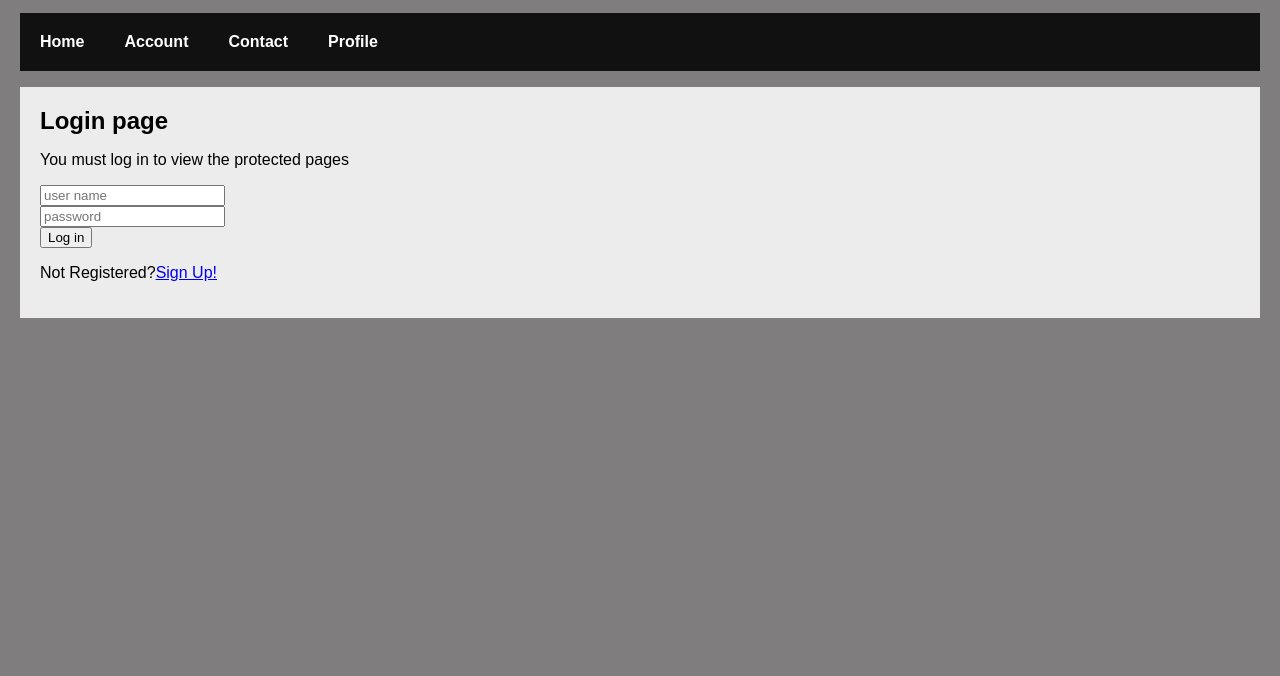
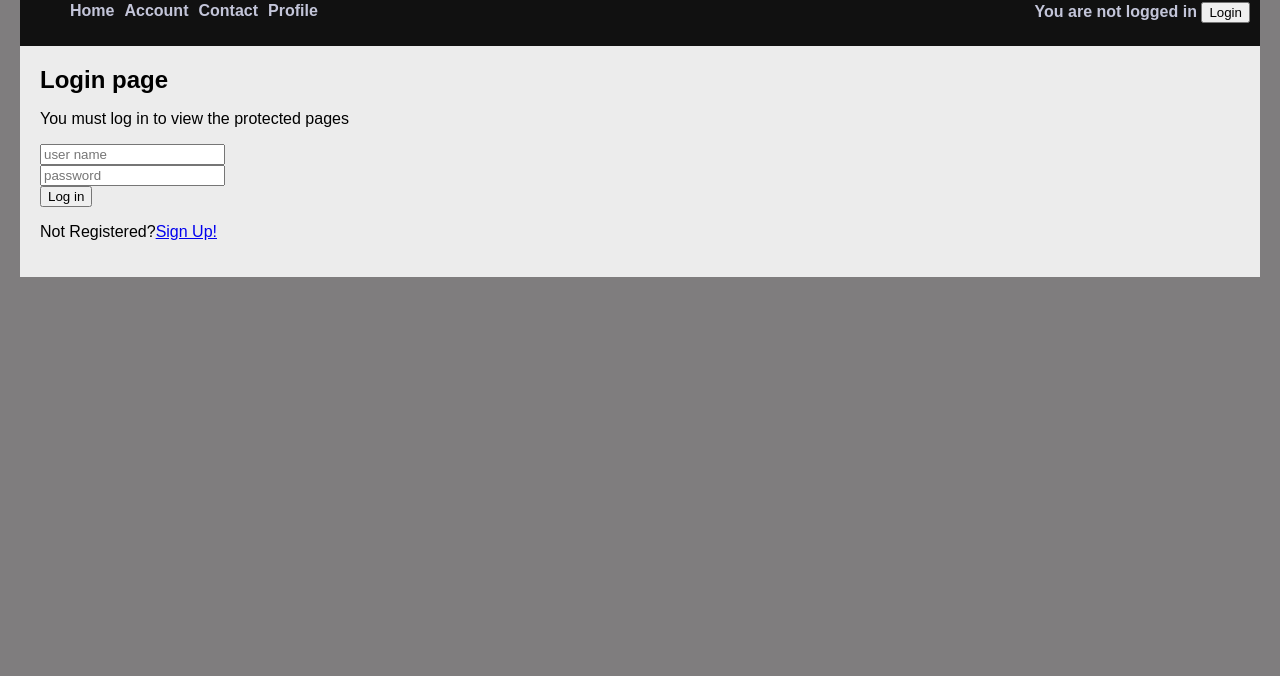
Before and after one commit to Ying-lenny/FYPRepo, a React app in the folder reactApp/: page /login in a window 1280 px wide. Shown: the part 124-800 px from the top of the page. Built offline with nearby package versions, Linux system fonts and the light colour scheme.

Commit message:
Moved AuthHeader to appear inside SiteHeader

```diff
--- a/reactApp/src/components/authHeader/index.js
+++ b/reactApp/src/components/authHeader/index.js
@@ -7,14 +7,14 @@ const BaseAuthHeader = (props) => {
   const { history } = props;
 
   return context.isAuthenticated ? (
-    <p>
+    <a>
       Welcome {context.userName}! <button onClick={() => context.signout()}>Sign out</button>
-    </p>
+    </a>
   ) : (
-    <p>
+    <a>
       You are not logged in{" "}
       <button onClick={() => history.push("/login")}>Login</button>
-    </p>
+    </a>
   );
 };
 
--- a/reactApp/src/components/siteHeader/index.js
+++ b/reactApp/src/components/siteHeader/index.js
@@ -1,14 +1,18 @@
 import React from "react";
 import { NavLink } from "react-router-dom";
+import AuthHeader from "../authHeader";
 
 const SiteHeader = () => {
     return (
-            <ul className="header">
+        <div className="header" >
+            <ul>
                 <li><NavLink to="/">Home</NavLink></li>
                 <li><NavLink to="/stuff">Account</NavLink></li>
                 <li><NavLink to="/contact">Contact</NavLink></li>
                 <li><NavLink to="/profile">Profile</NavLink></li>
+                <li class ="account" > <AuthHeader/> </li>
             </ul>
+        </div>
         );
     };
 
--- a/reactApp/src/pages/Main.js
+++ b/reactApp/src/pages/Main.js
@@ -7,7 +7,6 @@ import LoginPage from "./loginPage";
 import SignUpPage from "./signUpPage";
 import Profile from "./ProfilePage";
 import PrivateRoute from "./privateRoute";
-import AuthHeader from "../components/authHeader";
 import AuthProvider from "../contexts/authContext";
 import SiteHeader from '../components/siteHeader';
 
@@ -17,7 +16,6 @@ class Main extends Component {
       return (
         <BrowserRouter>
           <AuthProvider>
-            <AuthHeader />
               <div>
               <h1>Fourth Year Project Blender Repo</h1>
               <SiteHeader />
--- a/reactApp/src/pages/index.css
+++ b/reactApp/src/pages/index.css
@@ -6,23 +6,33 @@ body {
   h1, h2, p, ul, li {
     font-family: sans-serif;
   }
-  ul.header li {
+
+  div.header li {
     display: inline;
     list-style-type: none;
     margin: 0;
   }
-  ul.header {
+  div.header {
     background-color: #111;
-    padding: 0;
+    padding: 5px;
+    left: 0;
+    right: 0;
   }
-  ul.header li a {
-    color: #FFF;
+  div.header li a {
+    color: #C3C5D9;
     font-weight: bold;
     text-decoration: none;
-    padding: 20px;
+    padding: 5px;
     display: inline-block;
+    text-align: left;
   }
+
+  .account {
+    float: right;
+  }
+
   .content {
+    margin: 0 0 2em 0;
     background-color: #ECECEC;
     padding: 20px;
   }
```
